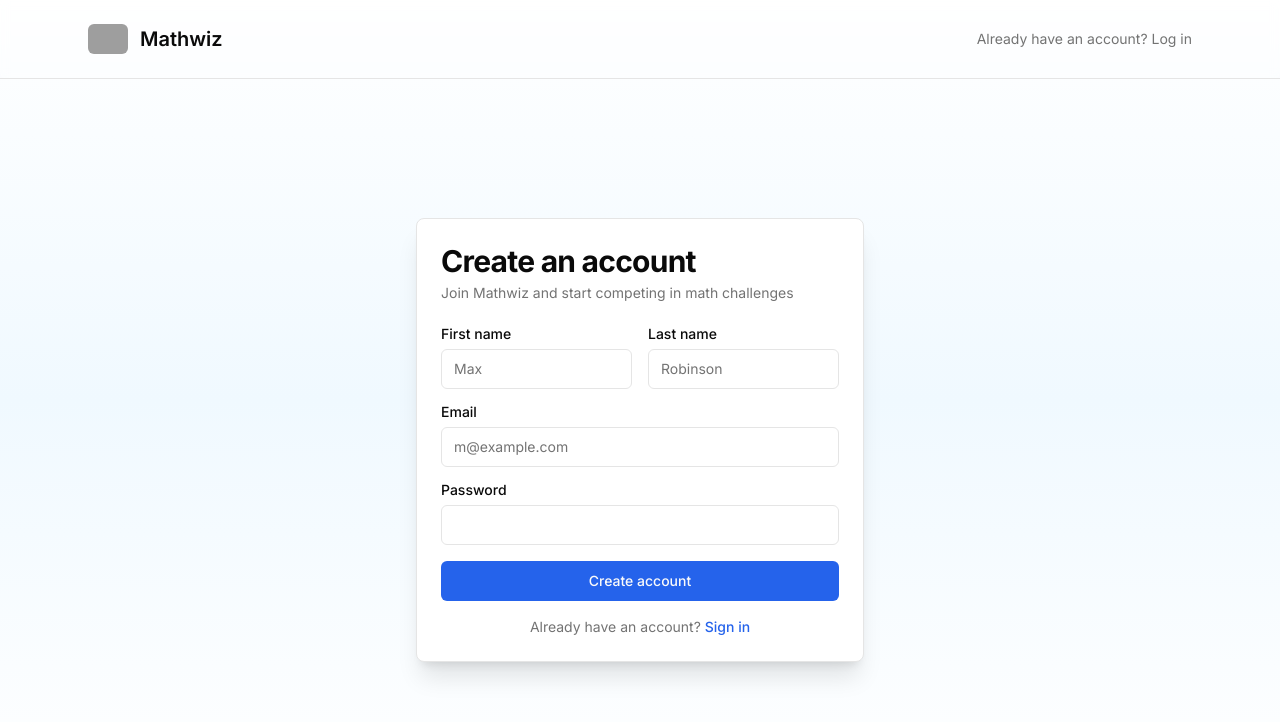
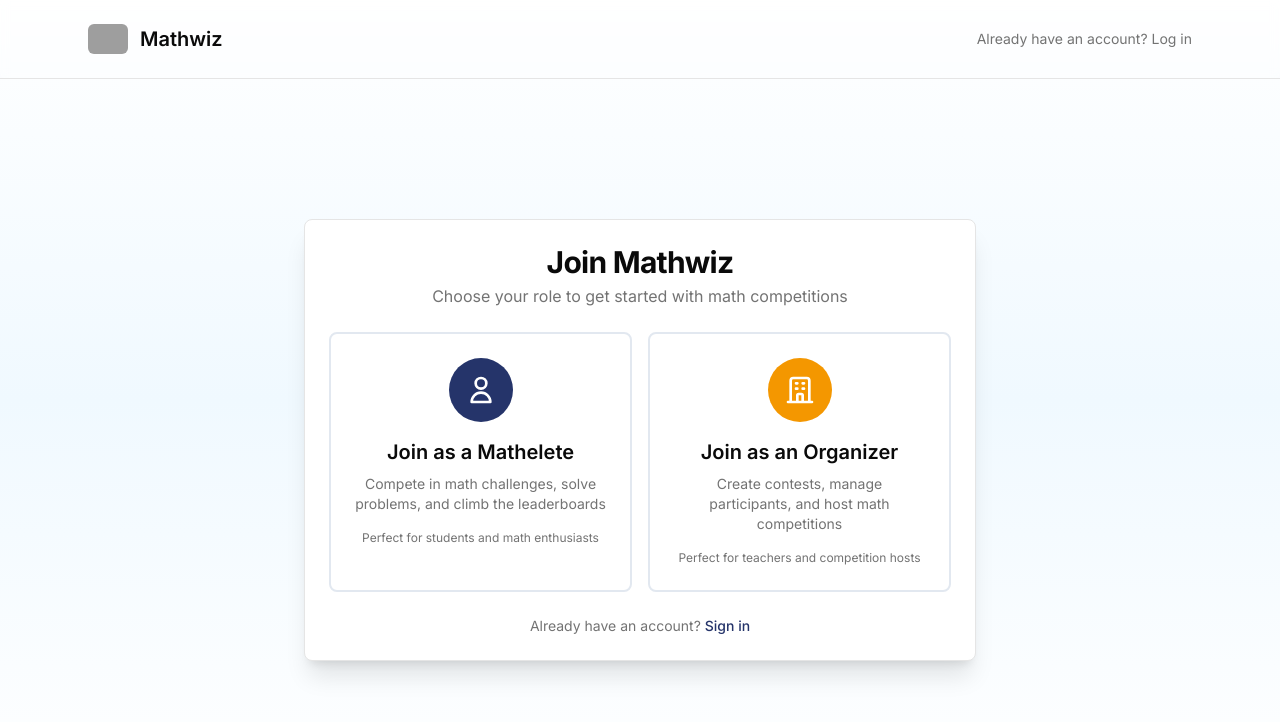
Before and after one commit to CSci-153-Web-Systems-and-Technologies/batch-2025-mathwiz-arena-web, a Next.js app: page /signup in a window 1280 px wide. Shown: the top 722 px of the page. Built offline with nearby package versions, Linux system fonts and the light colour scheme; grey boxes are pictures that could not be loaded.

Commit message:
Add role-based selection in registration and sign-in page

```diff
--- /dev/null
+++ b/app/(auth)/signup/components/RoleSelection.tsx
@@ -0,0 +1,101 @@
+import Link from "next/link";
+import {
+  Card,
+  CardContent,
+  CardDescription,
+  CardHeader,
+  CardTitle,
+} from "@/components/ui/card";
+
+export function RoleSelection() {
+  return (
+    <Card className="mx-auto max-w-2xl w-full shadow-xl">
+      <CardHeader className="space-y-1 text-center">
+        <CardTitle className="text-3xl font-bold">Join Mathwiz</CardTitle>
+        <CardDescription className="text-base">
+          Choose your role to get started with math competitions
+        </CardDescription>
+      </CardHeader>
+      <CardContent>
+        <div className="grid gap-4 md:grid-cols-2">
+          <Link
+            href="/signup/register?role=mathelete"
+            className="group relative overflow-hidden rounded-lg border-2 border-slate-200 bg-white p-6 transition-all hover:border-[#25346A] hover:shadow-lg dark:border-slate-700 dark:bg-slate-800"
+          >
+            <div className="flex flex-col items-center text-center space-y-4">
+              <div className="rounded-full bg-[#25346A] p-4">
+                <svg
+                  xmlns="http://www.w3.org/2000/svg"
+                  className="h-8 w-8 text-white"
+                  fill="none"
+                  viewBox="0 0 24 24"
+                  stroke="currentColor"
+                  strokeWidth={2}
+                >
+                  <path
+                    strokeLinecap="round"
+                    strokeLinejoin="round"
+                    d="M16 7a4 4 0 11-8 0 4 4 0 018 0zM12 14a7 7 0 00-7 7h14a7 7 0 00-7-7z"
+                  />
+                </svg>
+              </div>
+              <div>
+                <h3 className="text-xl font-semibold mb-2 group-hover:text-[#25346A]">
+                  Join as a Mathelete
+                </h3>
+                <p className="text-sm text-muted-foreground">
+                  Compete in math challenges, solve problems, and climb the leaderboards
+                </p>
+              </div>
+              <div className="text-xs text-muted-foreground mt-2">
+                Perfect for students and math enthusiasts
+              </div>
+            </div>
+          </Link>
+
+          <Link
+            href="/signup/register?role=organizer"
+            className="group relative overflow-hidden rounded-lg border-2 border-slate-200 bg-white p-6 transition-all hover:border-[#f49700] hover:shadow-lg dark:border-slate-700 dark:bg-slate-800"
+          >
+            <div className="flex flex-col items-center text-center space-y-4">
+              <div className="rounded-full bg-[#f49700] p-4">
+                <svg
+                  xmlns="http://www.w3.org/2000/svg"
+                  className="h-8 w-8 text-white"
+                  fill="none"
+                  viewBox="0 0 24 24"
+                  stroke="currentColor"
+                  strokeWidth={2}
+                >
+                  <path
+                    strokeLinecap="round"
+                    strokeLinejoin="round"
+                    d="M19 21V5a2 2 0 00-2-2H7a2 2 0 00-2 2v16m14 0h2m-2 0h-5m-9 0H3m2 0h5M9 7h1m-1 4h1m4-4h1m-1 4h1m-5 10v-5a1 1 0 011-1h2a1 1 0 011 1v5m-4 0h4"
+                  />
+                </svg>
+              </div>
+              <div>
+                <h3 className="text-xl font-semibold mb-2 group-hover:text-[#f49700]">
+                  Join as an Organizer
+                </h3>
+                <p className="text-sm text-muted-foreground">
+                  Create contests, manage participants, and host math competitions
+                </p>
+              </div>
+              <div className="text-xs text-muted-foreground mt-2">
+                Perfect for teachers and competition hosts
+              </div>
+            </div>
+          </Link>
+        </div>
+
+        <div className="mt-6 text-center text-sm text-muted-foreground">
+          Already have an account?{" "}
+          <Link href="/login" className="text-[#25346A] hover:underline font-medium">
+            Sign in
+          </Link>
+        </div>
+      </CardContent>
+    </Card>
+  );
+}
--- a/app/(auth)/signup/components/SignUpForm.tsx
+++ b/app/(auth)/signup/components/SignUpForm.tsx
@@ -12,17 +12,36 @@ import { Input } from "@/components/ui/input";
 import { Label } from "@/components/ui/label";
 import { signup } from "@/lib/auth-actions";
 
-export function SignUpForm() {
+interface SignUpFormProps {
+  role: string;
+}
+
+export function SignUpForm({ role }: SignUpFormProps) {
+  const roleLabel = role === "organizer" ? "Organizer" : "Mathelete";
+  const roleDescription = role === "organizer"
+    ? "Create and manage math competitions"
+    : "Compete in math challenges and climb leaderboards";
+
   return (
     <Card className="mx-auto max-w-md w-full shadow-xl">
       <CardHeader className="space-y-1">
-        <CardTitle className="text-3xl font-bold">Create an account</CardTitle>
+        <div className="flex items-center justify-between">
+          <CardTitle className="text-3xl font-bold">Create an account</CardTitle>
+          <span className={`text-xs px-3 py-1 rounded-full font-medium ${
+            role === "organizer"
+              ? "bg-[#f49700]/10 text-[#f49700] border border-[#f49700]/20"
+              : "bg-[#25346A]/10 text-[#25346A] border border-[#25346A]/20"
+          }`}>
+            {roleLabel}
+          </span>
+        </div>
         <CardDescription>
-          Join Mathwiz and start competing in math challenges
+          {roleDescription}
         </CardDescription>
       </CardHeader>
       <CardContent>
         <form action="">
+          <input type="hidden" name="role" value={role} />
           <div className="grid gap-4">
             <div className="grid grid-cols-2 gap-4">
               <div className="grid gap-2">
@@ -58,14 +77,22 @@ export function SignUpForm() {
               <Label htmlFor="password">Password</Label>
               <Input name="password" id="password" type="password" required />
             </div>
-            <Button formAction={signup} type="submit" className="w-full bg-blue-600 hover:bg-blue-700">
-              Create account
+            <Button formAction={signup} type="submit" className={`w-full ${
+              role === "organizer"
+                ? "bg-[#f49700] hover:bg-[#d68400] text-white"
+                : "bg-[#25346A] hover:bg-[#1a2550] text-white"
+            }`}>
+              Create {roleLabel} account
             </Button>
           </div>
         </form>
         <div className="mt-4 text-center text-sm text-muted-foreground">
+          <Link href="/signup" className="text-[#25346A] hover:underline font-medium">
+            ← Choose a different role
+          </Link>
+          {" · "}
           Already have an account?{" "}
-          <Link href="/login" className="text-blue-600 hover:underline font-medium">
+          <Link href="/login" className="text-[#25346A] hover:underline font-medium">
             Sign in
           </Link>
         </div>
--- a/app/(auth)/signup/page.tsx
+++ b/app/(auth)/signup/page.tsx
@@ -1,7 +1,7 @@
 import React from "react";
 import Link from "next/link";
 import Image from "next/image";
-import { SignUpForm } from "./components/SignUpForm";
+import { RoleSelection } from "./components/RoleSelection";
 
 const SignUpPage = () => {
   return (
@@ -18,7 +18,7 @@ const SignUpPage = () => {
         </div>
       </header>
       <div className="flex grow items-center justify-center p-6">
-        <SignUpForm />
+        <RoleSelection />
       </div>
     </div>
   );
--- /dev/null
+++ b/app/(auth)/signup/register/page.tsx
@@ -0,0 +1,35 @@
+import React from "react";
+import Link from "next/link";
+import Image from "next/image";
+import { SignUpForm } from "../components/SignUpForm";
+
+interface PageProps {
+  searchParams: {
+    role?: string;
+  };
+}
+
+const SignUpRegisterPage = ({ searchParams }: PageProps) => {
+  const role = searchParams.role || "mathelete";
+
+  return (
+    <div className="min-h-screen flex flex-col bg-gradient-to-b from-white via-sky-50 to-white dark:from-black dark:via-slate-900">
+      <header className="w-full border-b bg-opacity-40 backdrop-blur-sm">
+        <div className="mx-auto max-w-6xl flex items-center justify-between p-6">
+          <Link href="/" className="flex items-center gap-3 hover:opacity-80 transition-opacity">
+            <Image src="/icon.svg" alt="Mathwiz Logo" width={40} height={40} className="rounded-md" />
+            <h1 className="text-xl font-semibold">Mathwiz</h1>
+          </Link>
+          <Link href="/login" className="text-sm text-muted-foreground hover:underline">
+            Already have an account? Log in
+          </Link>
+        </div>
+      </header>
+      <div className="flex grow items-center justify-center p-6">
+        <SignUpForm role={role} />
+      </div>
+    </div>
+  );
+};
+
+export default SignUpRegisterPage;
```
